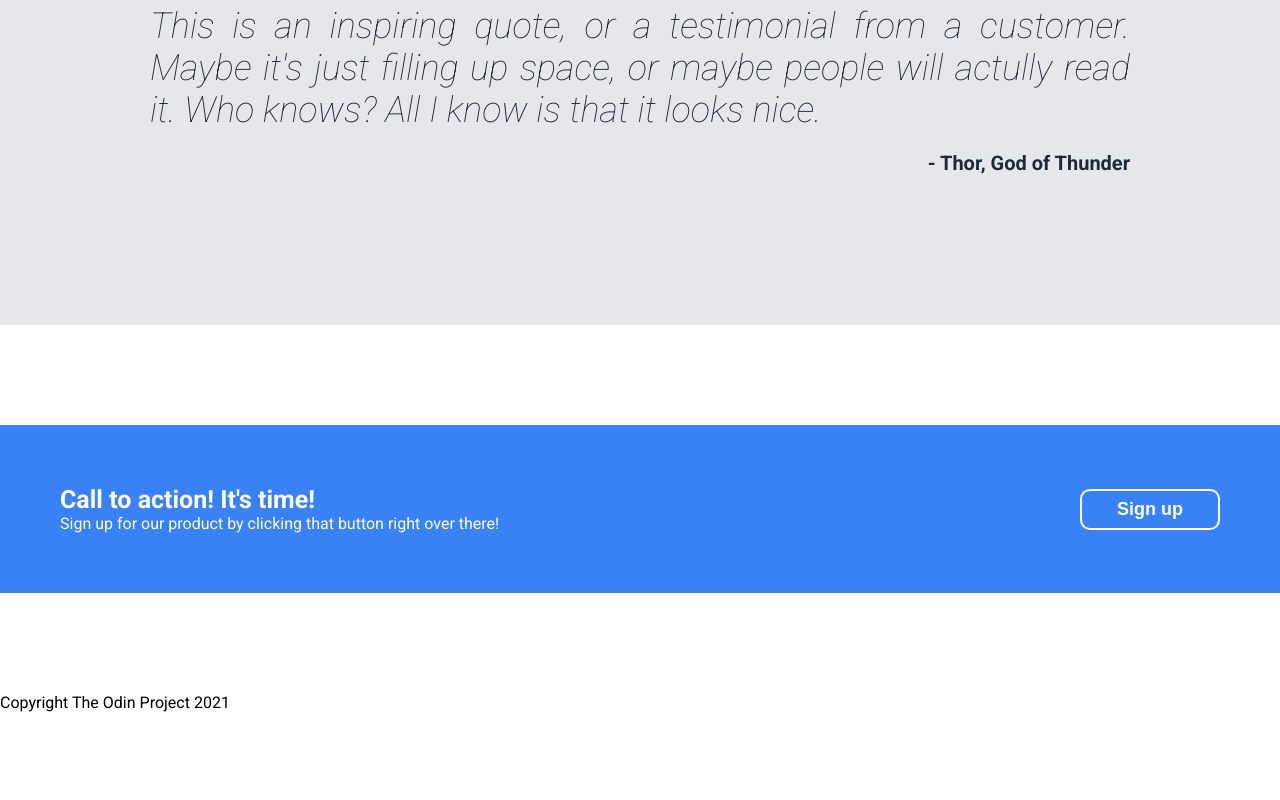
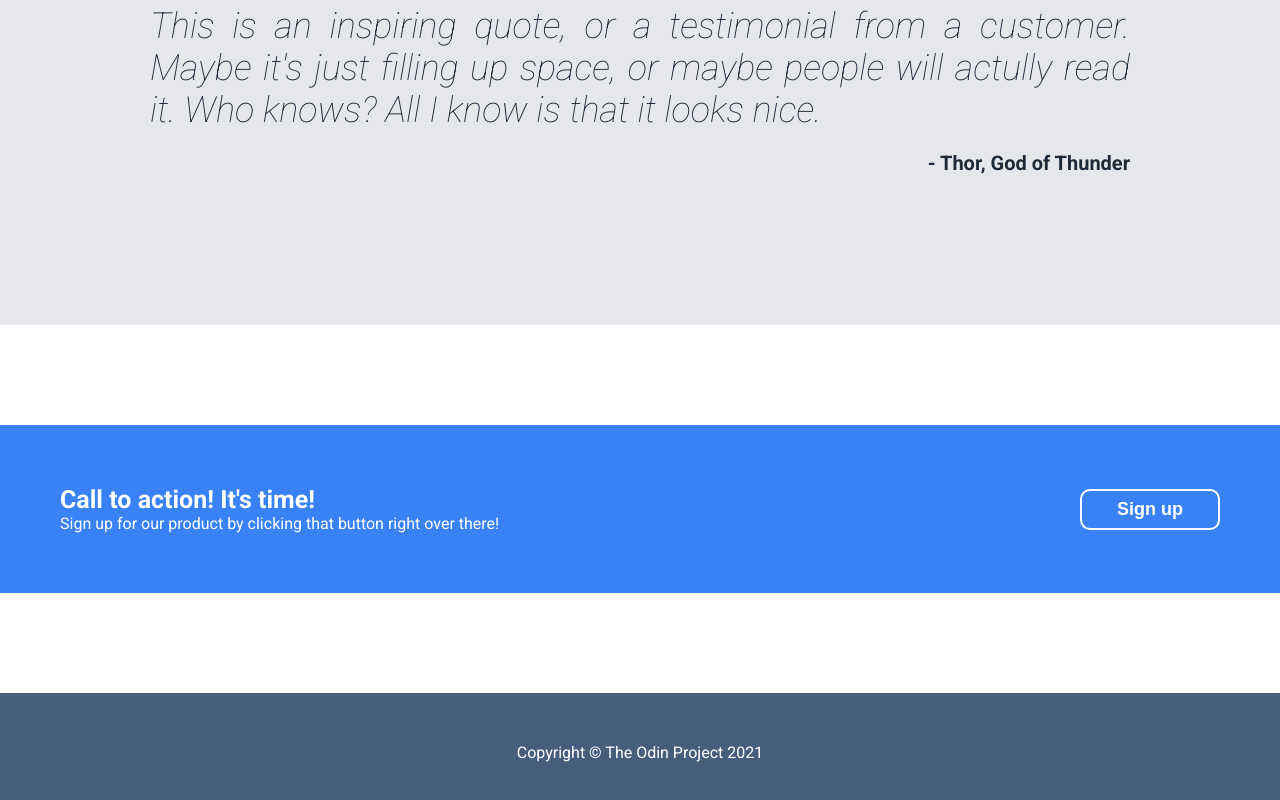
Before and after one commit to roxmccredie/landing-page, a plain HTML site: page index.html in a window 1280 px wide. Shown: the part 913-1713 px from the top of the page. Before the commit the page ends 1625 px from the top, so only its background shows below. Drawn offline with Linux system fonts and the light colour scheme.

Commit message:
Added the css to the footer section of the page.  I also included the copyright icon in the html.

```diff
--- a/index.html
+++ b/index.html
@@ -68,13 +68,13 @@
                     <h4 class="final-text">Call to action! It's time!</h4>
                     <p class="bottom-text">Sign up for our product by clicking that button right over there!</p>
                 </div>
-                <button class="bottom-btn">Sign up</button>
+                <button class="final-btn">Sign up</button>
             </div>
 
         </div>
 
         <footer class="bottom">
-            <p class="footer-text">Copyright The Odin Project 2021</p>
+            <p class="footer-text">Copyright &copy; The Odin Project 2021</p>
         </footer>
 
     </body>
--- a/style.css
+++ b/style.css
@@ -162,7 +162,8 @@ a {
     font-size: 25px;
     font-weight: bold;
 }
-.bottom-btn {
+
+.final-btn {
     border: solid 2px;
     border-color: white;
     padding: 8px 35px;
@@ -172,3 +173,13 @@ a {
     color: white;
     font-weight: bold;
 }
+
+/* Footer Section */
+
+.bottom {
+    background-color: #475d7c;
+    color: white;
+    text-align: center;
+    margin: auto;
+    padding: 50px;
+}
```
